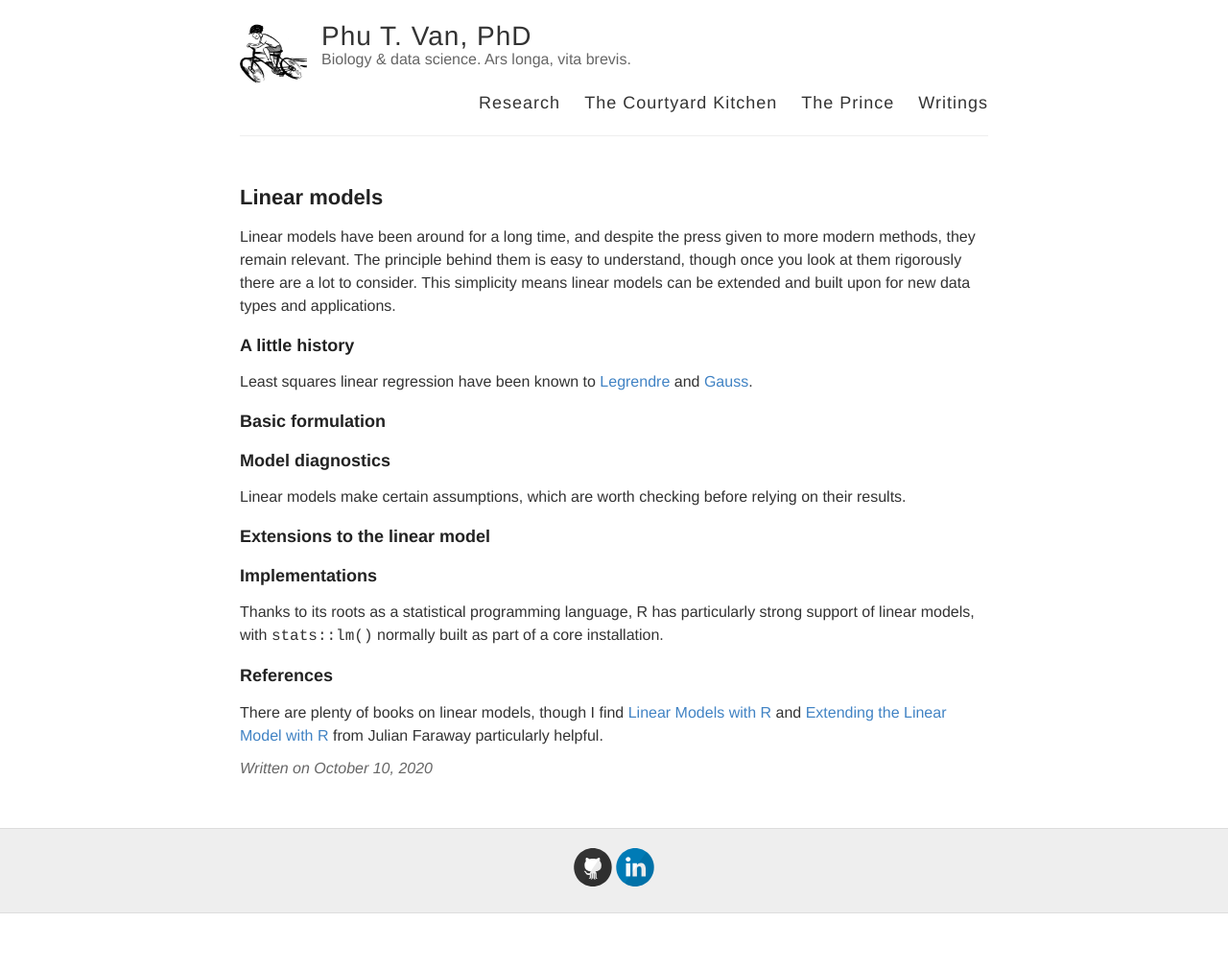
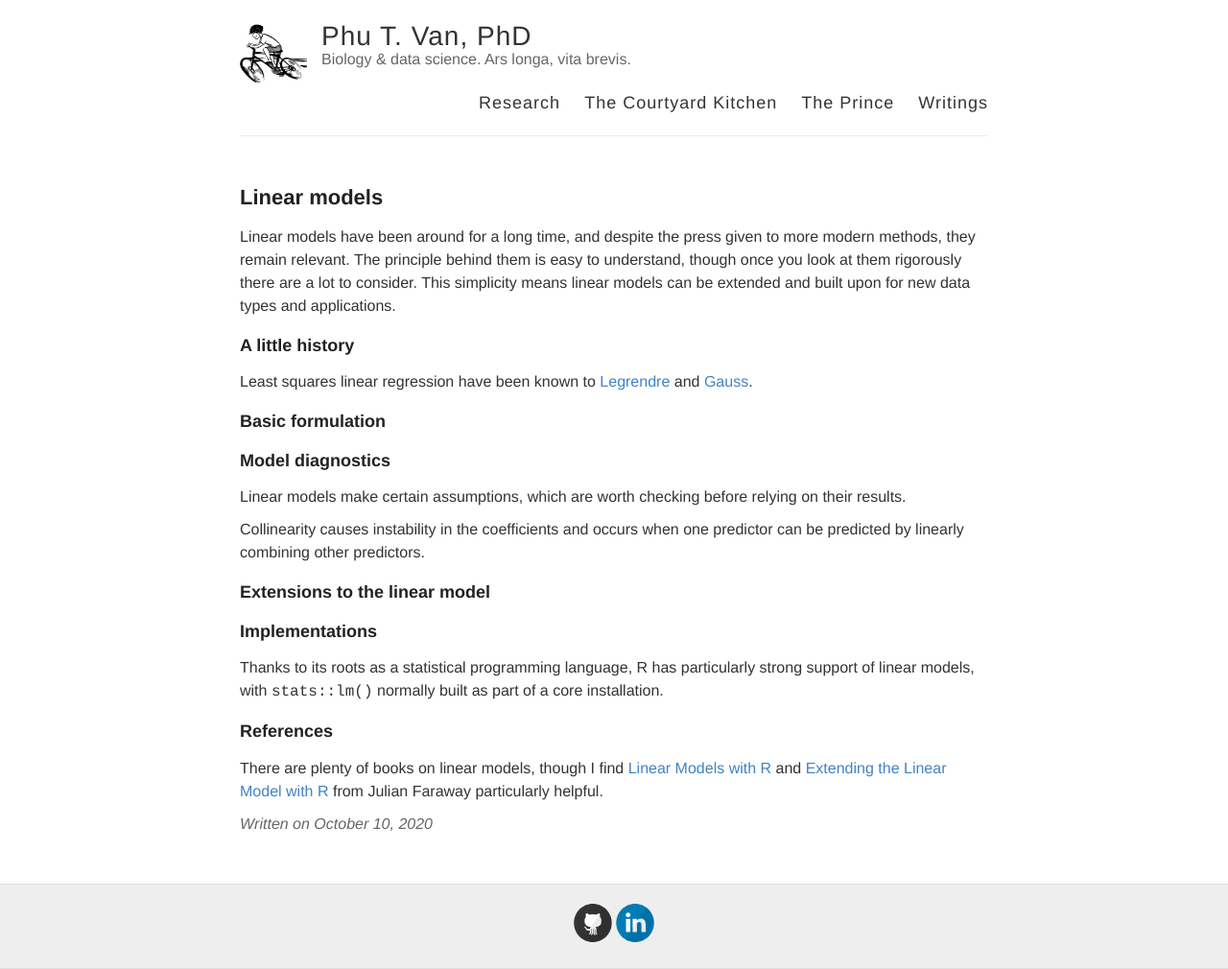
Before and after one commit to ptvan/ptvan.github.io, a Jekyll site: the page built from _posts/2020-10-10-linear-models.md, in a window 1280 px wide. Shown: the whole page at 96% size. Built offline with Jekyll 4.4.1, drawn with Linux system fonts in a browser that asks for light colours; before the commit the page ends 952 px from its top, so only the background shows below that.

Commit message:
added collinearity

```diff
--- a/_posts/2020-10-10-linear-models.md
+++ b/_posts/2020-10-10-linear-models.md
@@ -15,6 +15,8 @@ Least squares linear regression have been known to [Legrendre](https://en.wikipe
 
 Linear models make certain assumptions, which are worth checking before relying on their results.
 
+Collinearity causes instability in the coefficients and occurs when one predictor can be predicted by linearly combining other predictors.
+
 ### Extensions to the linear model
 
 ### Implementations
```
